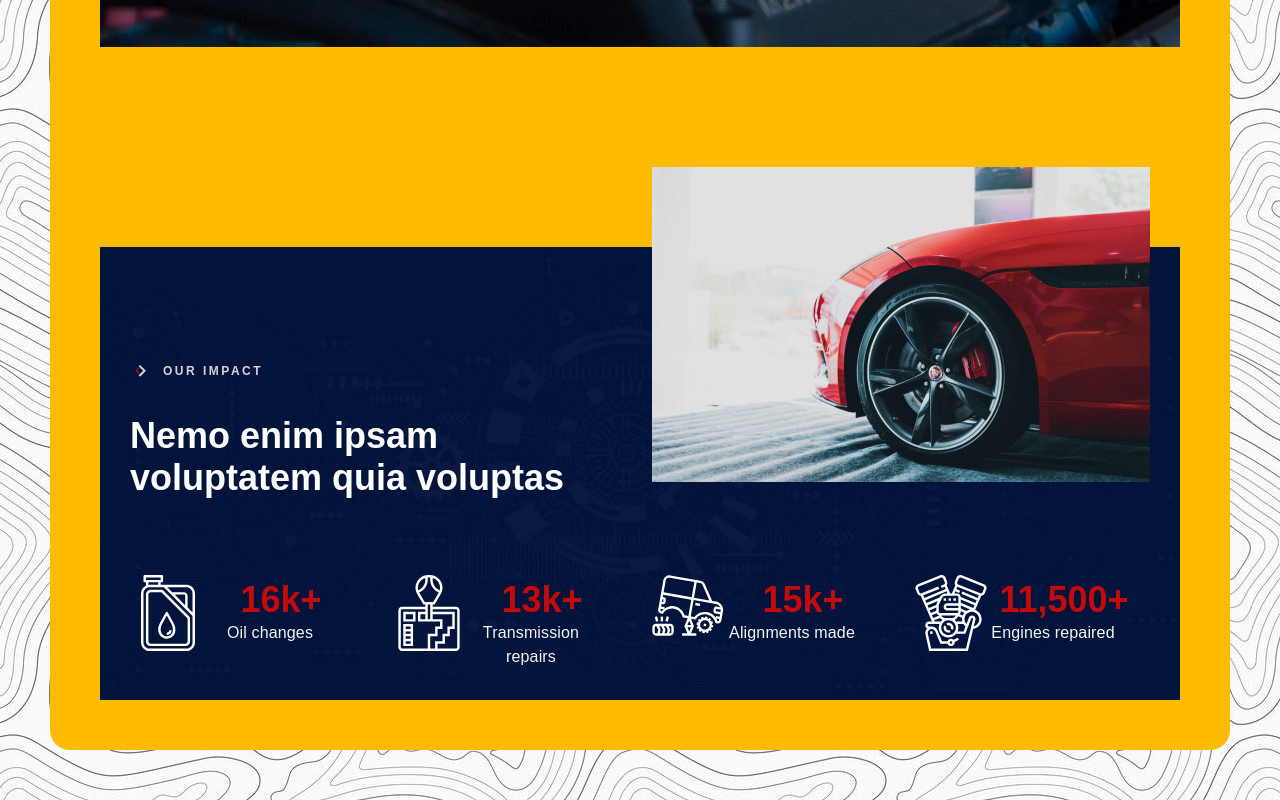
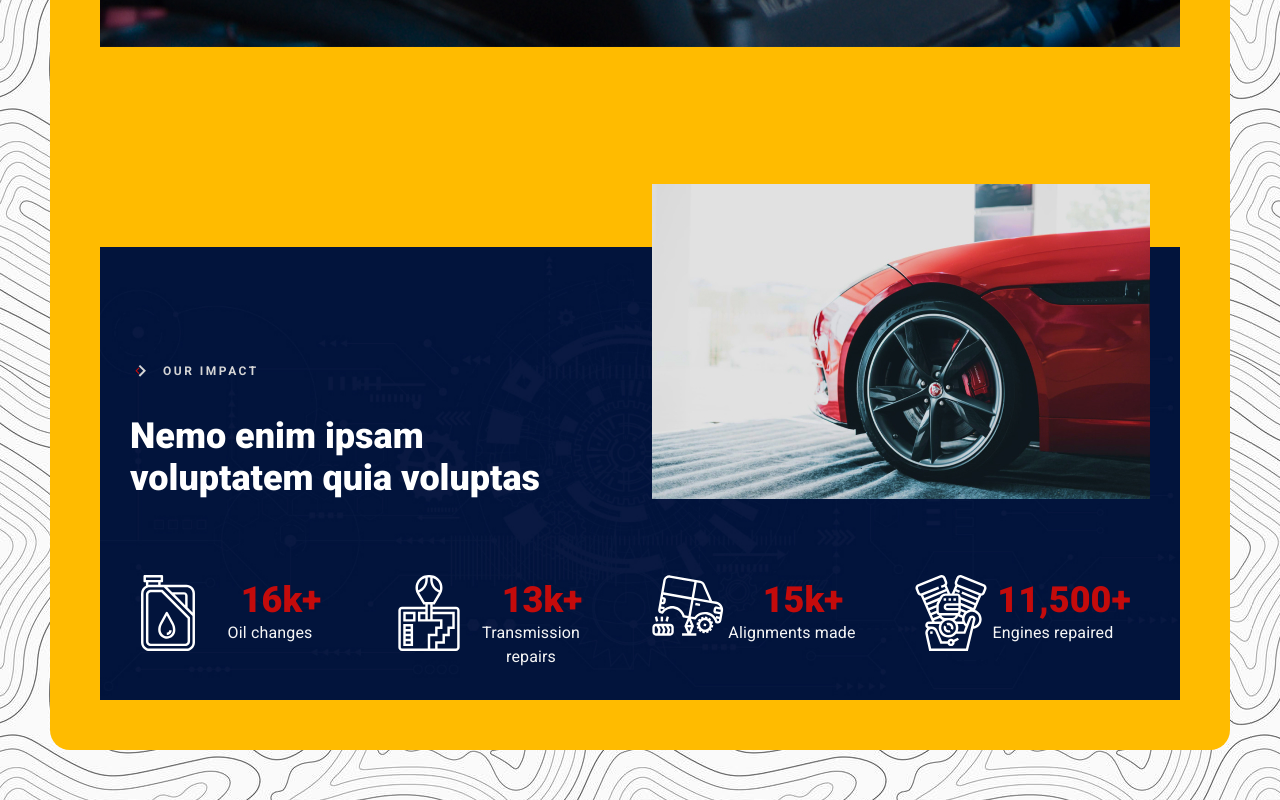
Before and after one commit to rydmax18/domashka_7, a plain HTML site: page index.html in a window 1280 px wide. Shown: the part 4754-5554 px from the top of the page. Drawn offline with Linux system fonts and the light colour scheme.

Commit message:
fixed smth

```diff
--- a/css/style.css
+++ b/css/style.css
@@ -270,6 +270,7 @@ body {
   background: url('../img/extra-third/bg.jpg') 50% / cover no-repeat;
   color: #fff;
   padding-bottom: 30px;
+  font-family: 'Roboto', sans-serif;
 }
 
 .extra-third__container {
@@ -308,7 +309,7 @@ body {
 }
 
 .extra-third__img {
-  margin-top: -80px;
+  margin-top: -63px;
 }
 
 .extra-third__img img {
```
